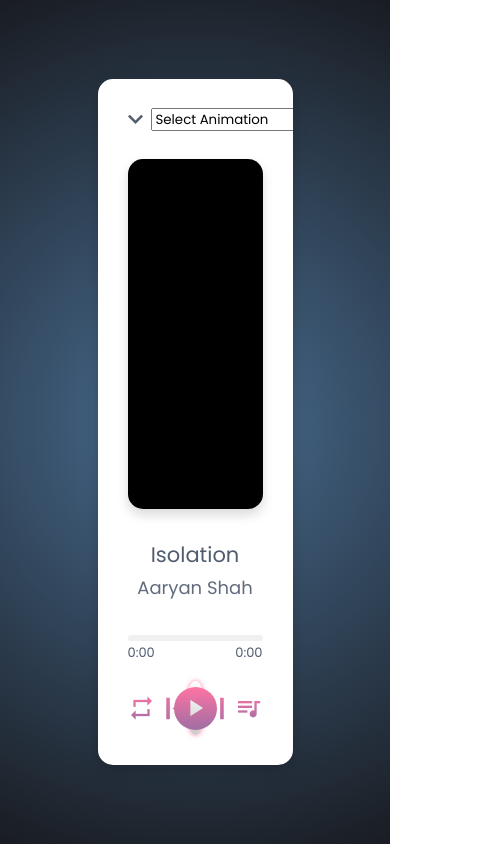
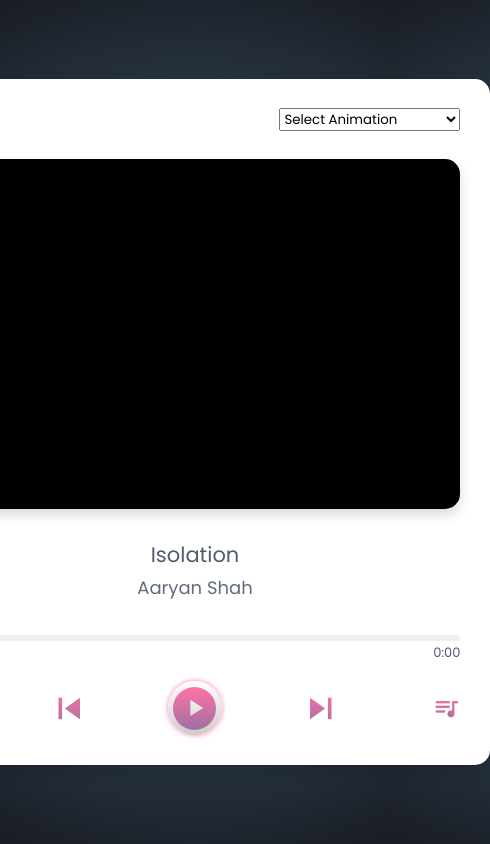
Before and after one commit to AayushiShukla7/MusicPlayerJS, a plain HTML site: page index.html in a window 390 px wide. Shown: the whole page, 490 px wide, since content can reach past the window. Drawn offline with Linux system fonts and the light colour scheme.

Commit message:
Player made responsive for tablet and mobile screens.

```diff
--- a/style.css
+++ b/style.css
@@ -256,3 +256,21 @@ ul li.playing{
   pointer-events: none;
   color: var(--violet);
 }
+
+/* Responsive Design */
+@media only screen and (max-width:900px) {
+  /* For tablets: */
+   .wrapper{
+    min-width: 75vh;
+    overflow: hidden;
+    position: relative;
+  }
+}
+@media only screen and (max-width:500px) {
+  /* For mobile phones: */
+  .wrapper{
+    min-width: 70vh;
+    overflow: hidden;
+    position: relative;
+  }
+}
```
